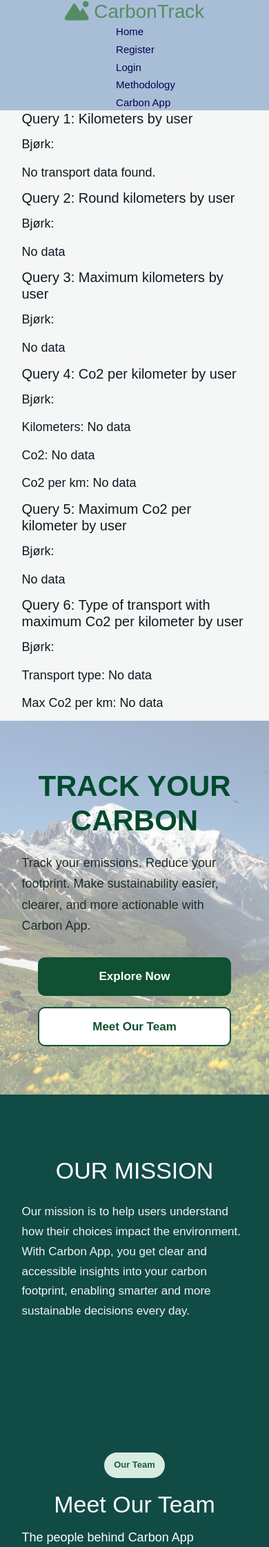
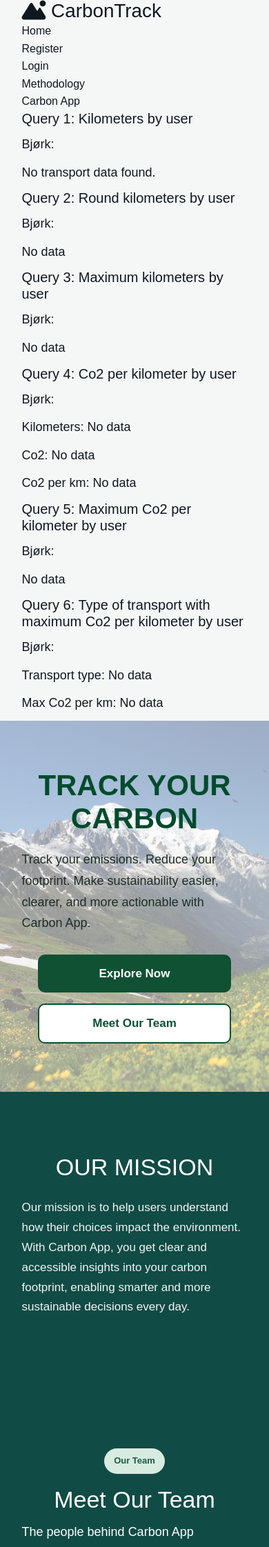
Before and after one commit to EliasAKyte/carbon-app-2026-1, a Flask app: page / in a window 390 px wide. Shown: the top 2243 px of the page at 69% size. Run offline with Flask 2, Linux system fonts and the light colour scheme; some libraries are stand-ins or nearby versions.

Commit message:
Update layout.css

```diff
--- a/capp/static/layout.css
+++ b/capp/static/layout.css
@@ -1,107 +1,269 @@
-@import url('https://fonts.googleapis.com/css2?family=Roboto:wght@100;400&display=swap');
+@import url('https://fonts.googleapis.com/css2?family=Roboto:wght@300;400;500;700&display=swap');
 
-/* CSS utilities */
-*{
+* {
   box-sizing: border-box;
+  margin: 0;
   padding: 0;
+}
+
+html {
+  scroll-behavior: smooth;
+}
+
+body {
+  font-family: 'Roboto', sans-serif;
+  line-height: 1.6;
+  color: #13201d;
+  background-color: #ece7de;
+}
+
+.layout-container {
+  width: 90%;
+  max-width: 1280px;
+  margin: 0 auto;
+}
+
+ul {
+  list-style: none;
+  margin: 0;
+  padding: 0;
+}
+
+a {
+  color: inherit;
+  text-decoration: none;
+}
+
+h1,
+h2,
+h3 {
+  line-height: 1.15;
   margin: 0;
 }
-body {
-  font-family: 'Roboto', sans-serif;
-  background-color: #EFE3C2;
-  line-height: 1.6;
-}
-.container {
-  margin: auto;
-  max-width: 1320px;
-}
-ul {
-  list-style: none;
-  font-size: 400;
-}
-a {
-  color: #333;
-  text-decoration: none;
-}
-h1, h2 {
-  font-weight: 400;
-  line-height: 1.2;
-}
+
 p {
-  margin: 10px 0;
-  font-size: 14px;
-}
-img {
-  width: 100%;
+  margin: 0;
 }
 
-/* Navbar  */
-
-
-
-.carbon_app_navbar {
-  display: flex;
-  flex-direction: row;
-  justify-content: flex-start;
-  height: 70px;
-  background-color:#a8bed7 ;
-  align-items: center;
-  padding: 0 0px;
-}
-.carbon_app_navbar a {
-  color: rgb(7, 2, 77);
-  padding: 10px 20px;
-  margin: 0 5px;
-  font-size: 20px;
-  text-decoration: none;
-}
-.section_carbon_app_navbar{
-  background-color:#a8bed7;
-}
-.carbon_app_navbar a:hover{
-  border-bottom: #2a4359 4px solid;
-}
-.carbon_app_navbar ul {
-  display: flex;
-  flex-direction: row;
-}
-.carbon_app_navbar .logo {
-  font-weight: 400;
-}
-.text-logo {
-  color: #568c63;
+img {
+  max-width: 100%;
+  display: block;
 }
 
-/* Footer  */
-.section_footer{
-  background: color #a8bed7;;
+/* Header */
+
+.site-header {
+  position: sticky;
+  top: 0;
+  z-index: 1000;
+
+  background: linear-gradient(
+    to bottom,
+    rgba(255,255,255,0.9) 0%,
+    rgba(255,255,255,0.5) 20%,
+    rgba(29,58,83,0.85) 100%
+  );
+
+  backdrop-filter: blur(6px);
 }
-.footer {
+.site-navbar {
+  min-height: 92px;
   display: flex;
-  flex-direction: row;
-  justify-content: center;
-  height: 70px;
   align-items: center;
-  background-color: #f9f9fa;
-  padding: 0 0px;
+  justify-content: space-between;
+  gap: 30px;
 }
 
-/* Media query */
-@media(max-width:768px){
-  .carbon_app_navbar {
-    height: 160px;
+.site-brand {
+  display: flex;
+  align-items: center;
+  gap: 14px;
+  flex-shrink: 0;
+}
+
+.site-brand-logo {
+  width: 100px;
+  height: 80px;
+  display: flex;
+  align-items: center;
+}
+
+.site-brand-logo img {
+  width: 100%;
+  height: 100%;
+  object-fit: contain;
+  display: block;
+}
+
+.site-brand-text {
+  font-size: 35px;
+  font-weight: 400;
+  color: #edf7f0;
+  letter-spacing: -0.5px;
+}
+
+.site-nav ul {
+  display: flex;
+  align-items: center;
+  gap: 8px;
+  flex-wrap: wrap;
+}
+
+.site-nav a {
+  display: inline-block;
+  padding: 10px 16px;
+  border-radius: 10px;
+  font-size: 18px;
+  color: #edf7f0;
+  font-weight: 400;
+  transition: background-color 0.2s ease, color 0.2s ease;
+}
+
+.site-nav a:hover {
+  background-color: rgba(255, 255, 255, 0.12);
+  color: #ffffff;
+}
+
+/* Main */
+
+.site-main {
+  min-height: 60vh;
+}
+
+/* Footer */
+.site-footer{
+  background:#ECE7DE;
+  padding:80px 0;
+}
+
+.footer-card{
+  max-width:1000px;
+  margin:auto;
+  border-radius:28px;
+  overflow:hidden;
+  box-shadow:0 16px 32px rgba(0,0,0,0.08);
+}
+/* grønn toppstripe som på kortene */
+.footer-header{
+  height:80px;   /* før: 120px */
+  background:#2f6b60;
+}
+
+/* selve innholdet */
+.footer-content{
+  background:#f4efe7;
+  padding:30px 40px 35px 40px;
+}
+
+.footer-top-row{
+  display:flex;
+  justify-content:space-between;
+  align-items:center;
+  margin-bottom:30px;
+  border-bottom:1px solid rgba(0,0,0,0.08);
+  padding-bottom:25px;
+}
+
+.footer-tag{
+  letter-spacing:2px;
+  font-size:13px;
+  font-weight:700;
+  color:#55716b;
+}
+
+.footer-intro h2{
+  font-size:32px;
+  color:#173330;
+}
+
+.footer-back-to-top{
+  background:#18453d;
+  color:white;
+  padding:12px 18px;
+  border-radius:12px;
+  font-weight:600;
+}
+
+.footer-grid{
+  display:grid;
+  grid-template-columns:1fr 1fr;
+  gap:50px;
+}
+
+.footer-column h3{
+  font-size:28px;
+  margin-bottom:18px;
+}
+
+.footer-column ul li{
+  margin-bottom:14px;
+  font-size:18px;
+}
+/* Mobile */
+
+@media (max-width: 992px) {
+  .site-navbar {
+    min-height: auto;
+    padding: 18px 0;
     flex-direction: column;
+    align-items: flex-start;
+    gap: 18px;
   }
-  .carbon_app_navbar a {
-    font-size: 15px;
-    padding: 5px 20px;
+
+  .site-brand-text {
+    font-size: 30px;
   }
-  .carbon_app_navbar ul {
-    display: flex;
-    flex-direction: column;
+
+  .site-brand-logo {
+    width: 66px;
+    height: 50px;
   }
-  .carbon_app_navbar a:hover{
-    color: #372cc6;
-    border-bottom: #2a4359 2px solid;
+
+  .site-nav ul {
+    gap: 6px;
+  }
+
+  .site-nav a {
+    font-size: 16px;
+    padding: 8px 12px;
+  }
+
+  .footer-grid {
+    gap: 50px;
   }
 }
+
+@media (max-width: 768px) {
+  .site-header {
+    position: relative;
+  }
+
+  .site-navbar {
+    align-items: center;
+    text-align: center;
+  }
+
+  .site-nav ul {
+    justify-content: center;
+  }
+
+  .footer-main {
+    padding: 50px 0;
+  }
+
+  .footer-grid {
+    grid-template-columns: 1fr;
+    gap: 36px;
+  }
+
+  .footer-column h3 {
+    font-size: 24px;
+  }
+
+  .footer-column ul li {
+    font-size: 17px;
+  }
+}
+.site-footer {
+  border-top: 1px solid rgba(0,0,0,0.08);
+}
```
